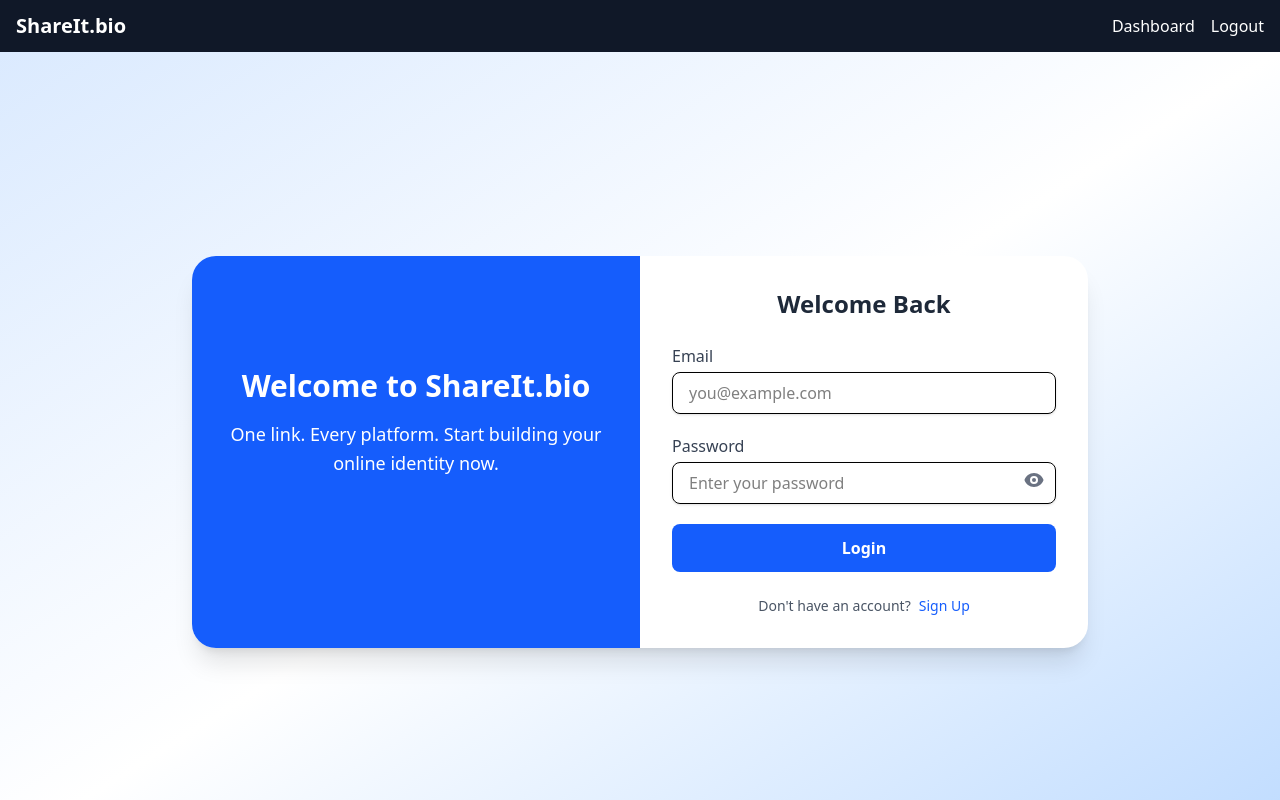
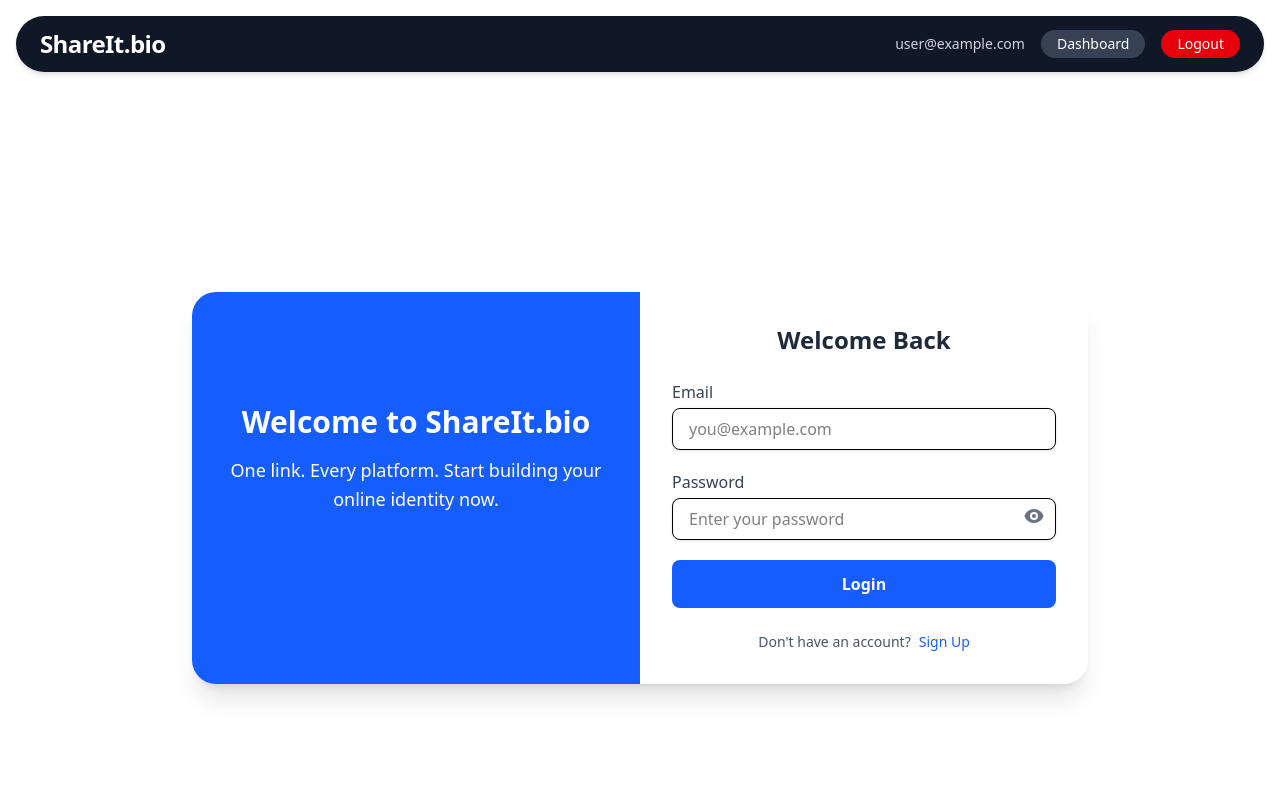
Before and after one commit to Nahom-ketsela/Link-in-Bio-Builder, a React (Vite) app in the folder link-in-bio-builder/: page /auth in a window 1280 px wide. Shown: the top 800 px of the page. Built offline with nearby package versions, Linux system fonts and the light colour scheme; no server answers; sample sign-in values are in the browser's storage.

Commit message:
ui fixes for the navbar.

```diff
--- a/link-in-bio-builder/src/components/Navbar.jsx
+++ b/link-in-bio-builder/src/components/Navbar.jsx
@@ -1,30 +1,54 @@
-import { Link, useNavigate } from 'react-router-dom'
-import { useAuth } from '../context/AuthContext'
+import { Link, useNavigate } from 'react-router-dom';
+import { useAuth } from '../context/AuthContext';
 
 const Navbar = () => {
-    const { user, logout } = useAuth()
-    const navigate = useNavigate()
+    const { user, logout } = useAuth();
+    const navigate = useNavigate();
 
     const handleLogout = async () => {
-        await logout()
-        navigate('/auth')
-    }
+        await logout();
+        navigate('/auth');
+    };
 
     return (
-        <nav className="bg-gray-900 text-white px-4 py-3 flex justify-between items-center">
-            <Link to="/" className="text-xl font-bold">ShareIt.bio</Link>
-            <div className="space-x-4">
+        <nav className="bg-gray-900 text-white px-6 py-3 flex items-center justify-between rounded-full shadow-md mx-4 my-4">
+            <Link to="/" className="text-2xl font-bold tracking-tight hover:text-blue-400 transition">
+                ShareIt.bio
+            </Link>
+
+            <div className="flex items-center space-x-4">
+                {user && (
+                    <span className="hidden sm:inline text-sm font-medium text-gray-300">
+                        {user.email}
+                    </span>
+                )}
+
                 {user ? (
                     <>
-                        <Link to="/dashboard" className="hover:underline">Dashboard</Link>
-                        <button onClick={handleLogout} className="hover:underline">Logout</button>
+                        <Link
+                            to="/dashboard"
+                            className="px-4 py-1 rounded-full bg-gray-700 hover:bg-blue-600 transition text-sm"
+                        >
+                            Dashboard
+                        </Link>
+                        <button
+                            onClick={handleLogout}
+                            className="px-4 py-1 rounded-full bg-red-600 hover:bg-red-700 transition text-sm"
+                        >
+                            Logout
+                        </button>
                     </>
                 ) : (
-                    <Link to="/auth" className="hover:underline">Login</Link>
+                    <Link
+                        to="/auth"
+                        className="px-4 py-1 rounded-full bg-blue-600 hover:bg-blue-700 transition text-sm"
+                    >
+                        Login
+                    </Link>
                 )}
             </div>
         </nav>
-    )
-}
+    );
+};
 
-export default Navbar
+export default Navbar;
--- a/link-in-bio-builder/src/pages/Auth.jsx
+++ b/link-in-bio-builder/src/pages/Auth.jsx
@@ -36,7 +36,7 @@ const Auth = () => {
     };
 
     return (
-        <div className="min-h-screen flex items-center justify-center bg-gradient-to-br from-blue-100 via-white to-blue-200 px-4">
+        <div className="min-h-screen flex items-center justify-center  px-4">
             <div className="max-w-4xl w-full bg-white rounded-3xl shadow-xl overflow-hidden flex flex-col md:flex-row transition-all">
                 {/* Left Panel */}
                 <div className="hidden md:block md:w-1/2 bg-blue-600 text-white p-8 flex items-center justify-center">
--- a/link-in-bio-builder/src/pages/PublicProfile.jsx
+++ b/link-in-bio-builder/src/pages/PublicProfile.jsx
@@ -53,7 +53,7 @@ const PublicProfile = () => {
     }, [username]);
 
     const handleShare = () => {
-        const profileUrl = `${window.location.origin}/user/${username}`;
+        const profileUrl = `${window.location.origin}/${username}`;
         navigator.clipboard.writeText(profileUrl)
             .then(() => {
                 alert('Profile link copied to clipboard!');
```
